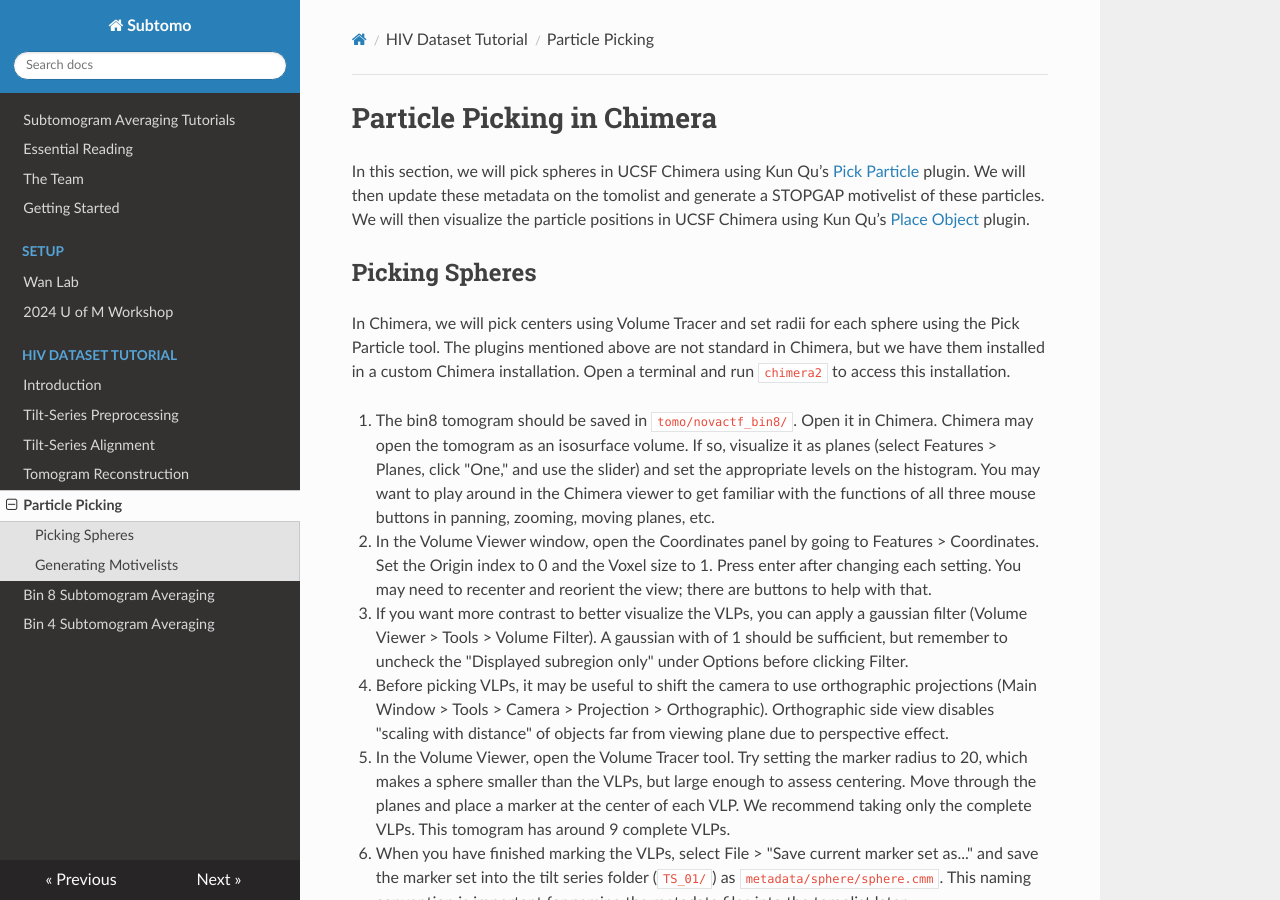
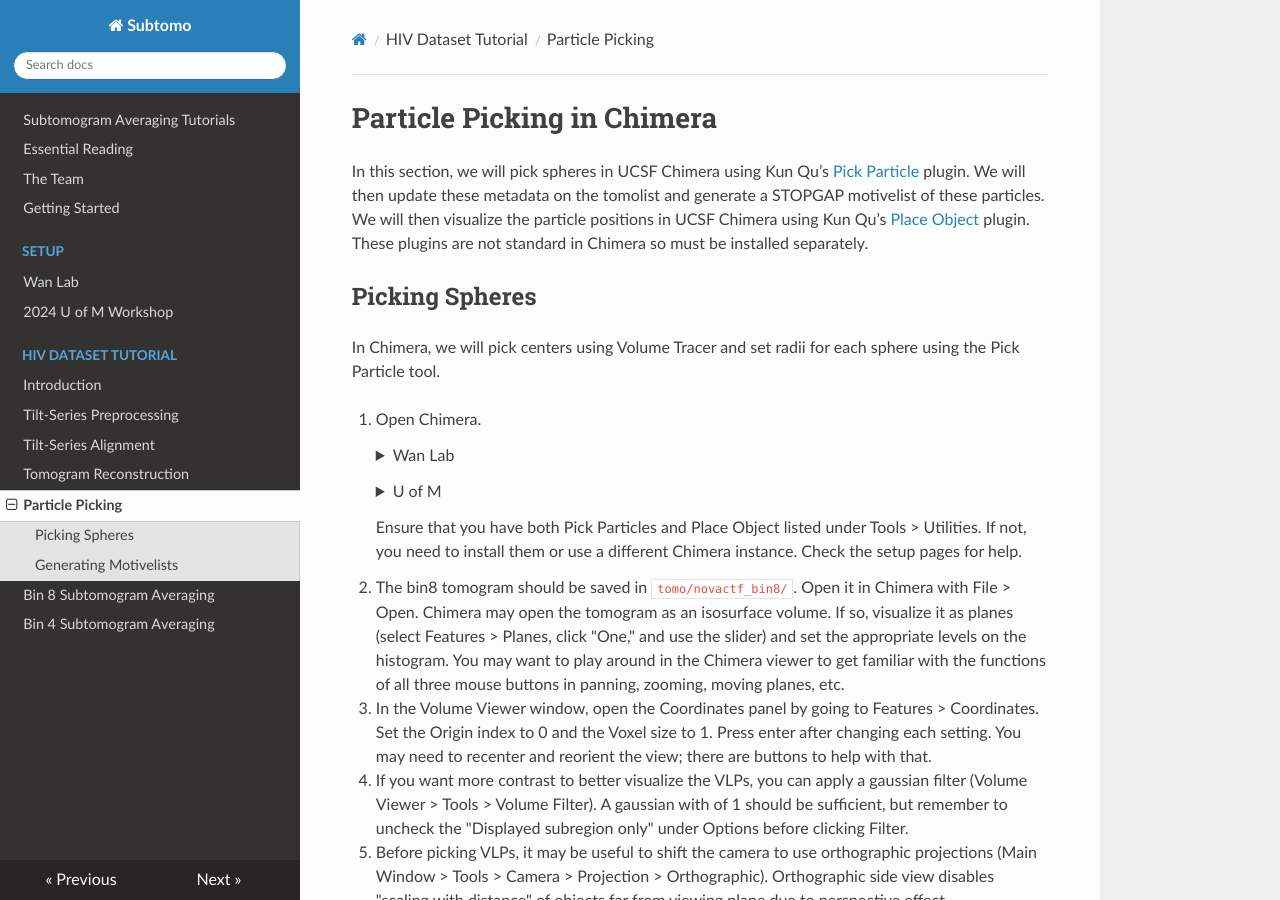
Before and after one commit to wan-lab-vanderbilt/subtomo-tutorials, an MkDocs documentation site: the page built from docs/hiv/picking.md, in a window 1280 px wide and 900 px high. Built offline with MkDocs 1.6.1, drawn with Linux system fonts in a browser that asks for light colours; nearby versions of some CDN libraries.

Commit message:
Code formatting and Chimera sourcing

```diff
--- a/docs/hiv/picking.md
+++ b/docs/hiv/picking.md
@@ -2,40 +2,48 @@
 
 In this section, we will pick spheres in UCSF Chimera using Kun Qu’s [Pick Particle](https://www.biochem.mpg.de/7940000/Pick-Particle) plugin.
 We will then update these metadata on the tomolist and generate a STOPGAP motivelist of these particles.
-We will then visualize the particle positions in UCSF Chimera using Kun Qu’s [Place Object](https://www.biochem.mpg.de/7939908/Place-Object) plugin.
+We will then visualize the particle positions in UCSF Chimera using Kun Qu’s [Place Object](https://www.biochem.mpg.de/7939908/Place-Object) plugin. These plugins are not standard in Chimera so must be installed separately.
 
 ## Picking Spheres
 
 In Chimera, we will pick centers using Volume Tracer and set radii for each sphere using the Pick Particle tool.
-The plugins mentioned above are not standard in Chimera, but we have them installed in a custom Chimera installation. Open a terminal and run `chimera2` to access this installation.
+
+1. Open Chimera.
+
+    <details><summary>Wan Lab</summary>Open a terminal and run `chimera2` to access the custom installation with plugins.</details>
+
+    <details><summary>U of M</summary>
+    Idk, tbd.</details>
+
+    Ensure that you have both Pick Particles and Place Object listed under Tools > Utilities. If not, you need to install them or use a different Chimera instance. Check the setup pages for help.
 
 1. The bin8 tomogram should be saved in `tomo/novactf_bin8/`.
-Open it in Chimera.
+Open it in Chimera with File > Open.
 Chimera may open the tomogram as an isosurface volume.
 If so, visualize it as planes (select Features > Planes, click "One," and use the slider) and set the appropriate levels on the histogram.
 You may want to play around in the Chimera viewer to get familiar with the functions of all three mouse buttons in panning, zooming, moving planes, etc.
 
-2. In the Volume Viewer window, open the Coordinates panel by going to Features > Coordinates.
+1. In the Volume Viewer window, open the Coordinates panel by going to Features > Coordinates.
 Set the Origin index to 0 and the Voxel size to 1.
 Press enter after changing each setting.
 You may need to recenter and reorient the view; there are buttons to help with that.
 
-3. If you want more contrast to better visualize the VLPs, you can apply a gaussian filter (Volume Viewer > Tools > Volume Filter).
+1. If you want more contrast to better visualize the VLPs, you can apply a gaussian filter (Volume Viewer > Tools > Volume Filter).
 A gaussian with of 1 should be sufficient, but remember to uncheck the "Displayed subregion only" under Options before clicking Filter.
 
-4. Before picking VLPs, it may be useful to shift the camera to use orthographic projections (Main Window > Tools > Camera > Projection > Orthographic).
+1. Before picking VLPs, it may be useful to shift the camera to use orthographic projections (Main Window > Tools > Camera > Projection > Orthographic).
 Orthographic side view disables "scaling with distance" of objects far from viewing plane due to perspective effect.
 
-5. In the Volume Viewer, open the Volume Tracer tool.
+1. In the Volume Viewer, open the Volume Tracer tool.
 Try setting the marker radius to 20, which makes a sphere smaller than the VLPs, but large enough to assess centering.
 Move through the planes and place a marker at the center of each VLP.
 We recommend taking only the complete VLPs.
 This tomogram has around 9 complete VLPs.
 
-6. When you have finished marking the VLPs, select File > "Save current marker set as..." and save the marker set into the tilt series folder (`TS_01/`) as `metadata/sphere/sphere.cmm`.
+1. When you have finished marking the VLPs, select File > "Save current marker set as..." and save the marker set into the tilt series folder (`TS_01/`) as `metadata/sphere/sphere.cmm`.
 This naming convention is important for parsing the metadata files into the tomolist later.
 
-7. In the main window, open the Pick Particles tool (Tools > Utilities > Pick Particle).
+1. In the main window, open the Pick Particles tool (Tools > Utilities > Pick Particle).
 Browse for the marker file and press Display.
 A series of sliders will a appear for each marker.
 Adjust them until the radius for each as needed.
--- a/mkdocs.yml
+++ b/mkdocs.yml
@@ -3,6 +3,8 @@ site_name: Subtomo
 theme:
   name: readthedocs
   search: true
+  # features:
+  #   - content.code.copy
 
 nav:
 - index.md
@@ -26,3 +28,6 @@ extra_javascript:
 
 markdown_extensions:
     - mdx_math
+    # - pymdownx.superfences
+    # - pymdownx.tabbed:
+    #     alternate_style: true
```
Also changed, not shown: other parts of docs/hiv/picking.md (+1 -1 lines), docs/setup/franklin.md (+2 -0 lines).
